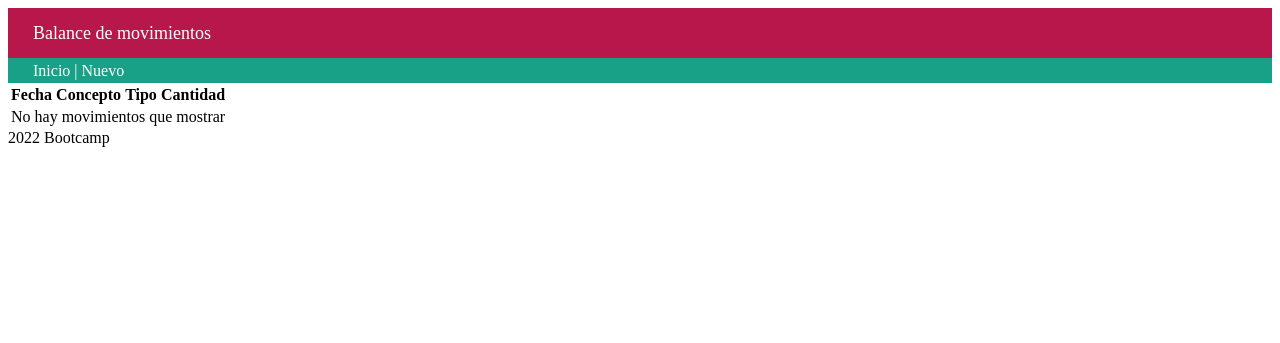
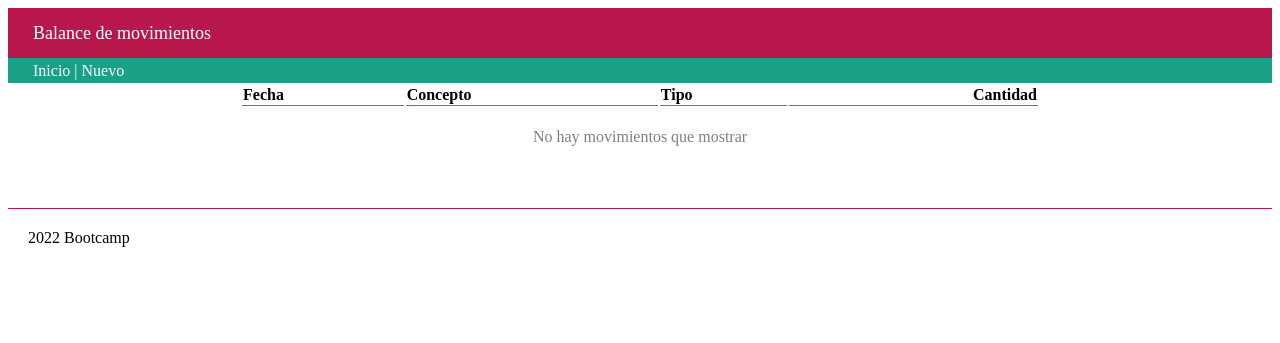
Before and after one commit to datadiego/hello_flask, a Flask app: template balance/templates/inicio.html in a window 1280 px wide. Shown: the top 343 px of the page. Run offline with Flask 2, Linux system fonts and the light colour scheme; the template is opened without the code that fills it, so the values that code supplies are empty.

```diff
--- a/balance/static/css/style.css
+++ b/balance/static/css/style.css
@@ -14,3 +14,43 @@ nav{
     line-height: 25px;
     padding-left: 25px;
 }
+
+main{
+    max-width: 800px;
+    margin: auto;
+    padding: 0 20px;
+}
+
+/* afecta a las tablas con clase paper, esto es diferente de table .paper */
+table.paper {
+    width: 100%;
+
+}
+table.paper .error{
+    font-size: small;
+    padding-left: 40px;
+    color: #990000;
+
+    }
+.titulo-tabla{
+    border-bottom: #19a187 1px solid;
+    text-align: left;
+}
+
+.numero{
+
+    text-align: right;
+}
+
+.pie-de-pagina{
+margin-top: 40px;
+padding: 20px;
+border-top: solid 1px #b8174c;
+
+}
+
+.lista-vacia{
+    text-align: center;
+    padding: 20px;
+    color: grey;
+}
```
